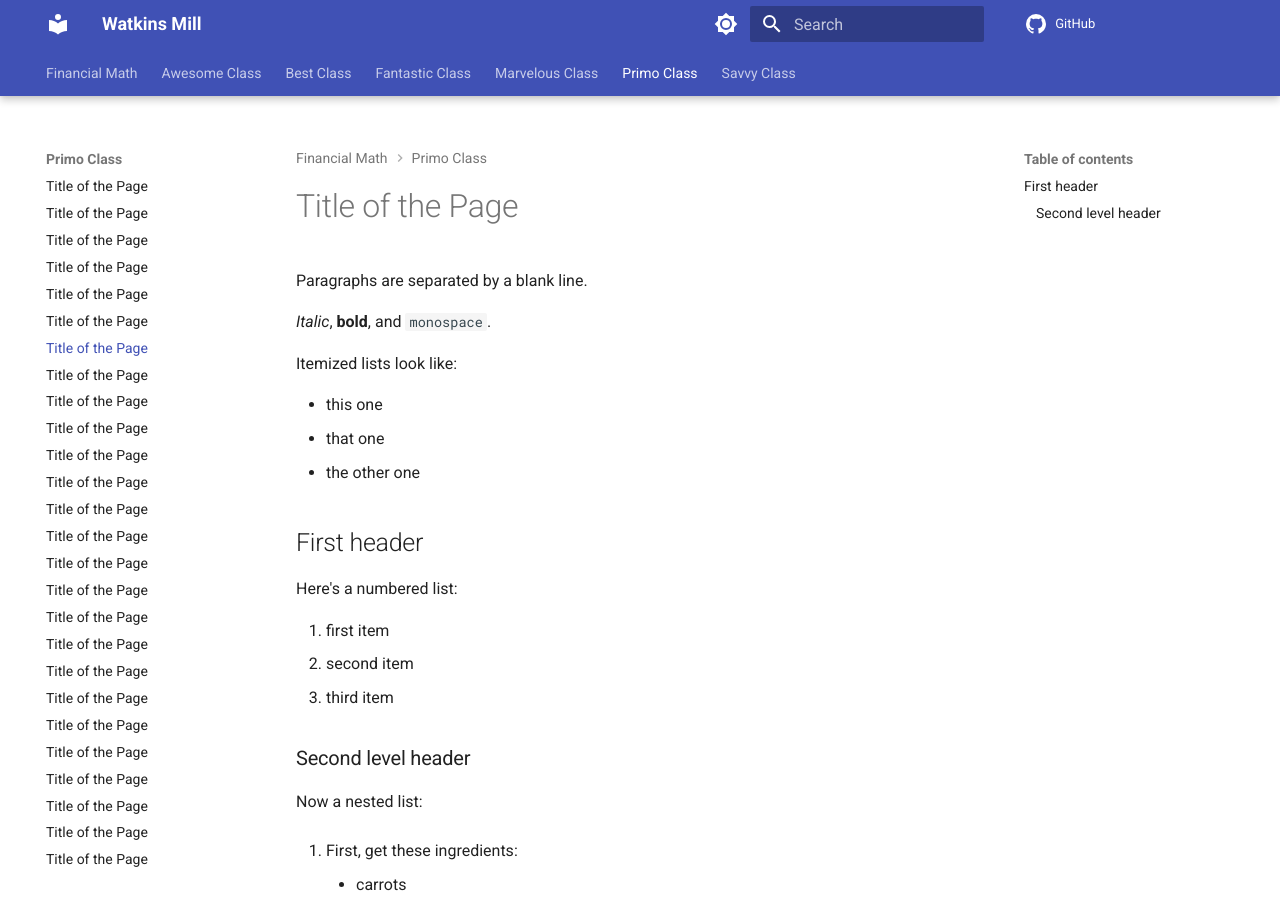
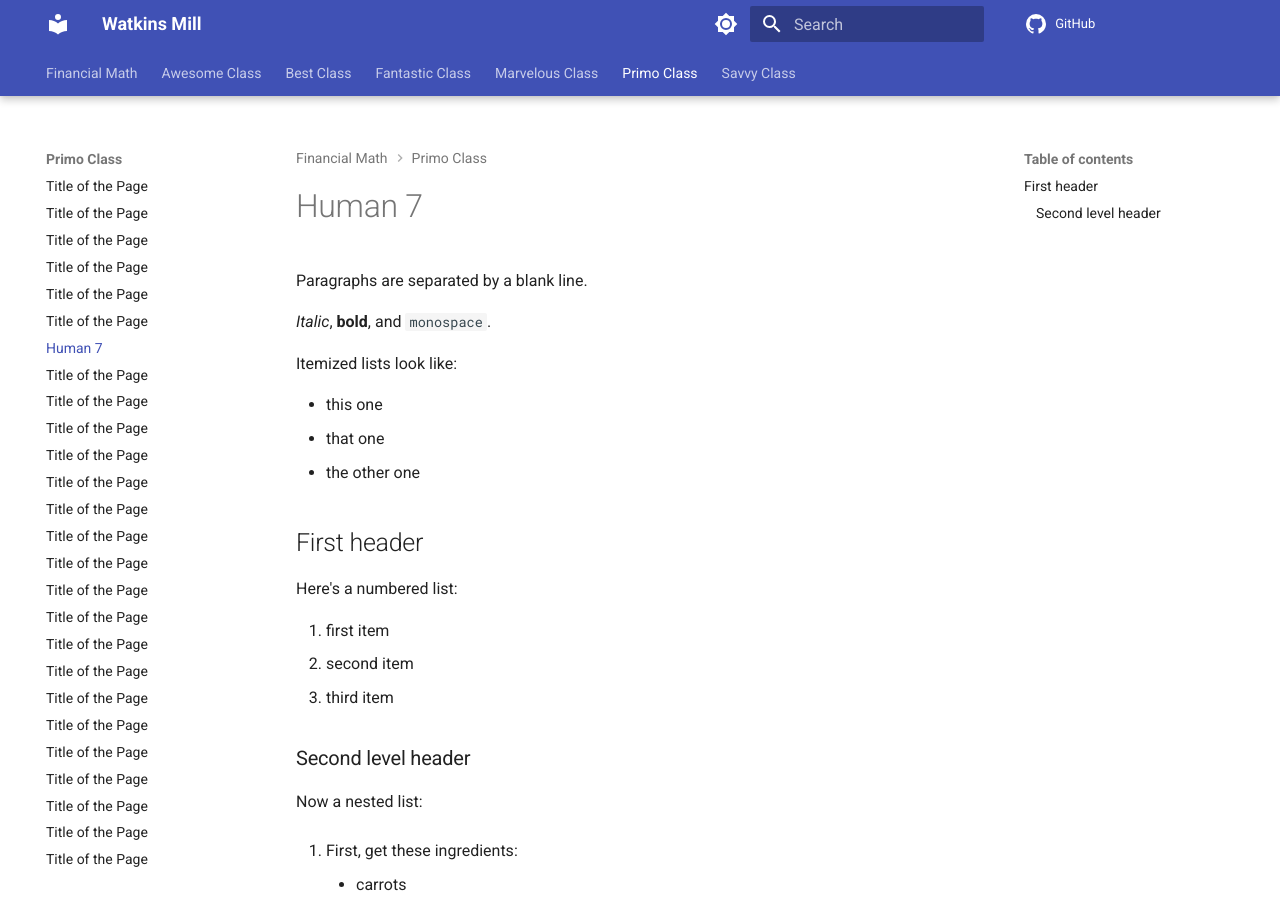
Before and after one commit to drjmarino/website, an MkDocs documentation site: the page built from docs/primo/human07.md, in a window 1280 px wide and 900 px high. Built offline with MkDocs 1.6.1 and Material for MkDocs 9.7.7, drawn with Linux system fonts in a browser that asks for light colours; comment, search, counter and statistics services are not loaded.

Commit message:
Update human07.md

```diff
--- a/docs/primo/human07.md
+++ b/docs/primo/human07.md
@@ -1,4 +1,4 @@
-# Title of the Page
+# Human 7
 
 Paragraphs are separated by a blank line.
 
```
